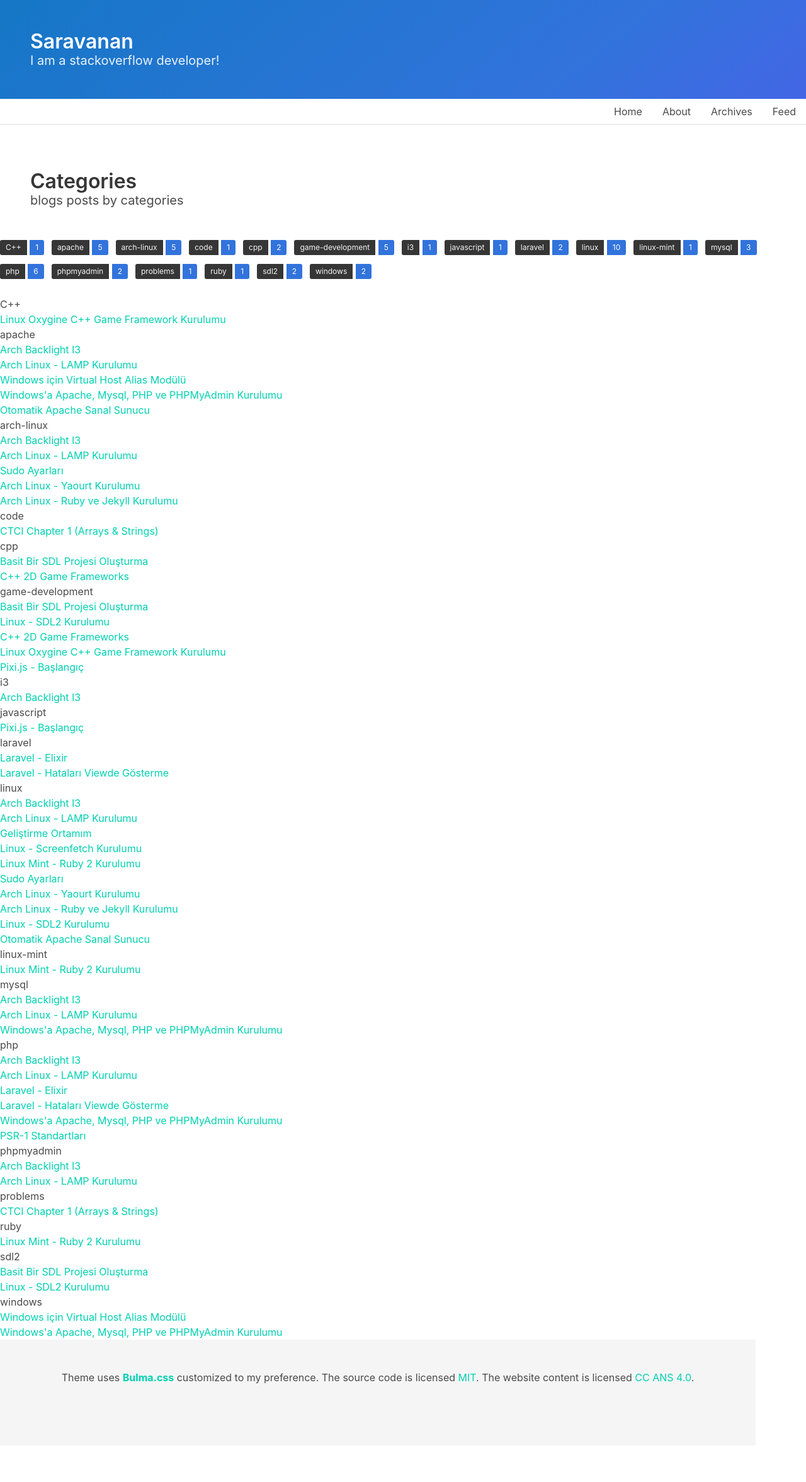
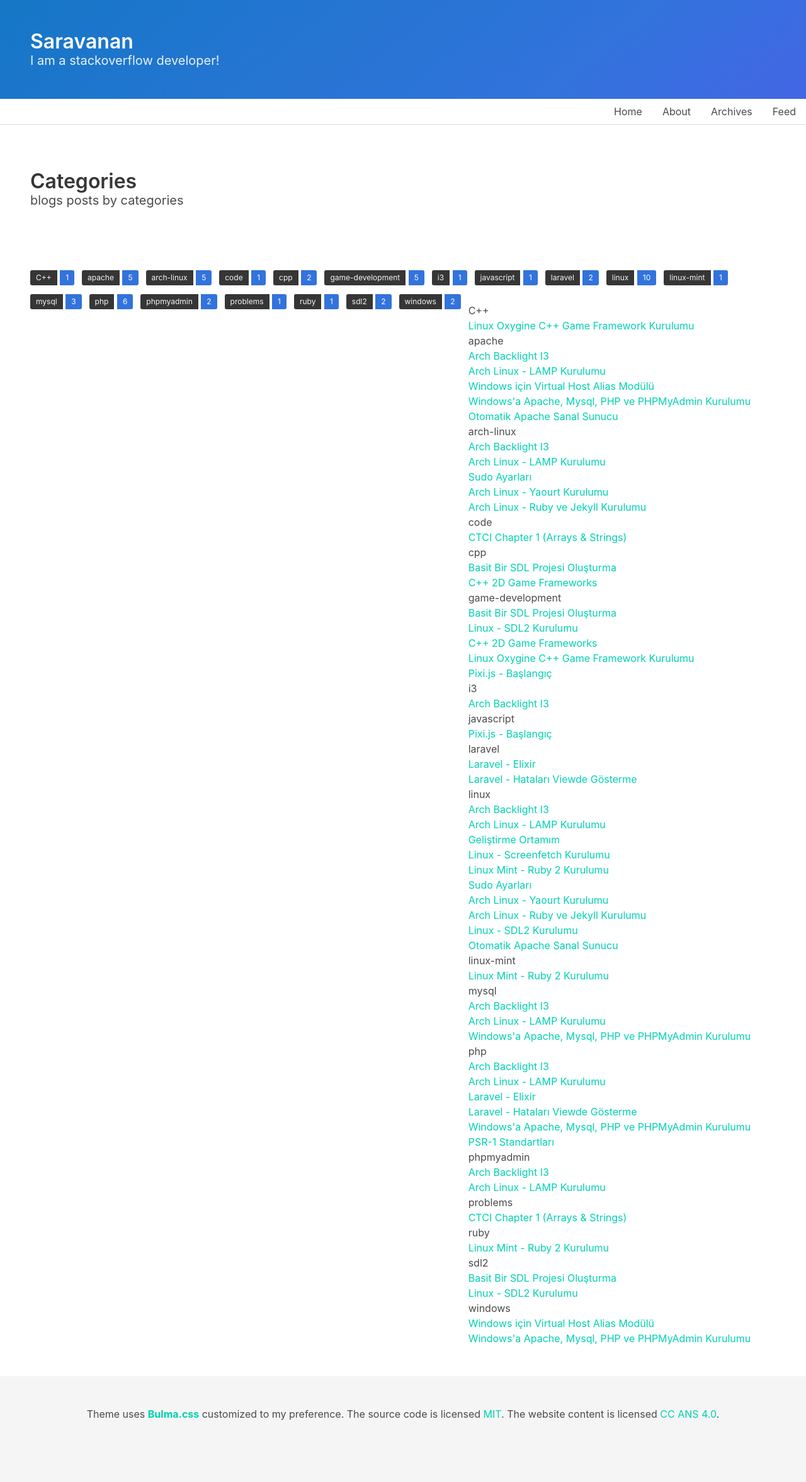
Before and after one commit to saravanaram/saravanaram.github.io, a Jekyll site: the page built from archives.html, in a window 1280 px wide. Shown: the whole page at 63% size. Built offline with Jekyll 4.4.1, drawn with Linux system fonts in a browser that asks for light colours; before the commit the page ends 2307 px from its top, so only the background shows below that.

Commit message:
Update archives.html

```diff
--- a/archives.html
+++ b/archives.html
@@ -40,7 +40,9 @@
 {% endcapture %}
 
 {% assign tags_list = site_tags | split:',' | sort %}
-
+<section class="section">
+    <div class="container is-fluid">
+        <aside class="menu">
 <div class="field is-grouped is-grouped-multiline">
 
     {% for item in (0..site.tags.size) %}
@@ -86,3 +88,6 @@
   </article>
 {% endunless %}
 {% endfor %}
+  </aside>
+    </div>
+</section>
```
